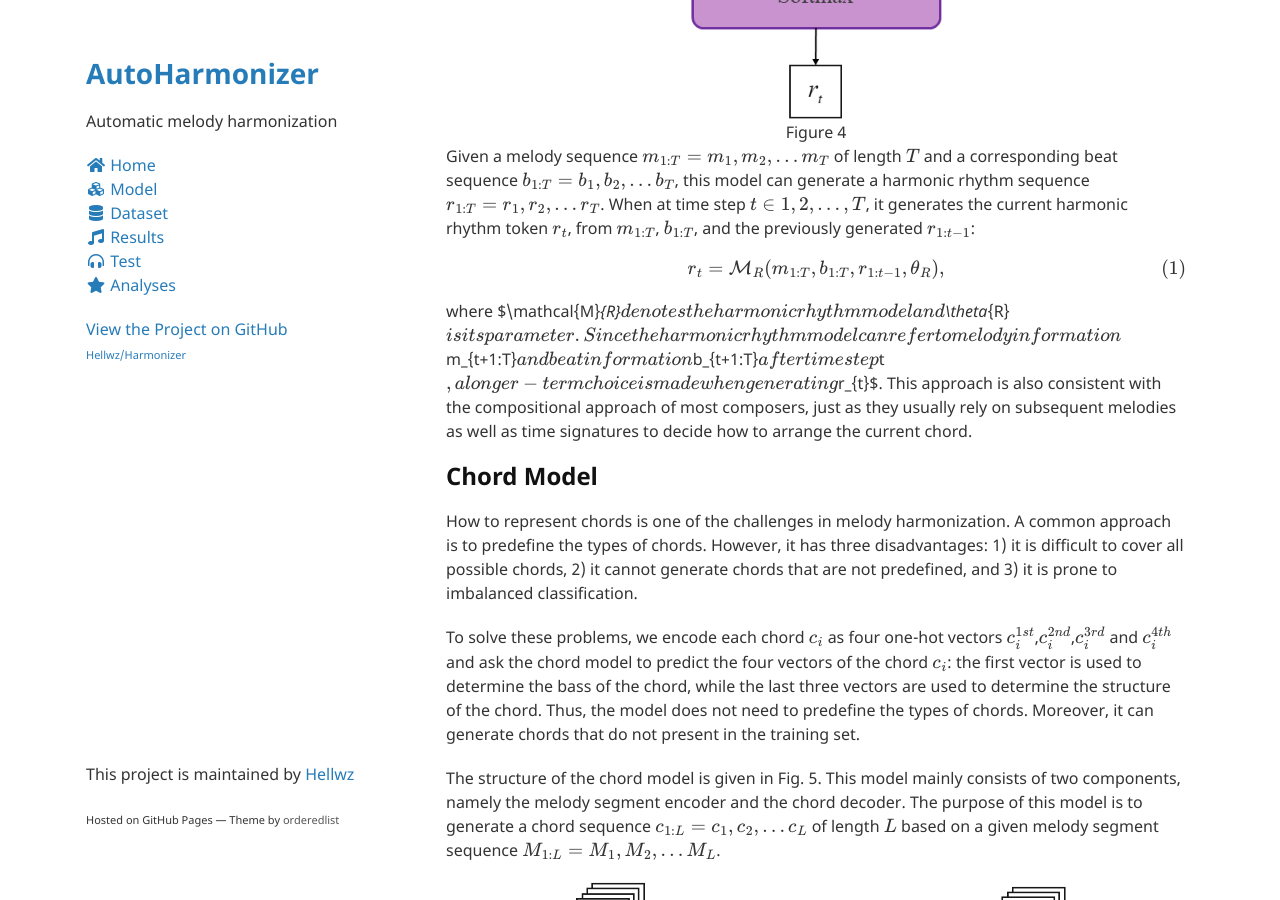
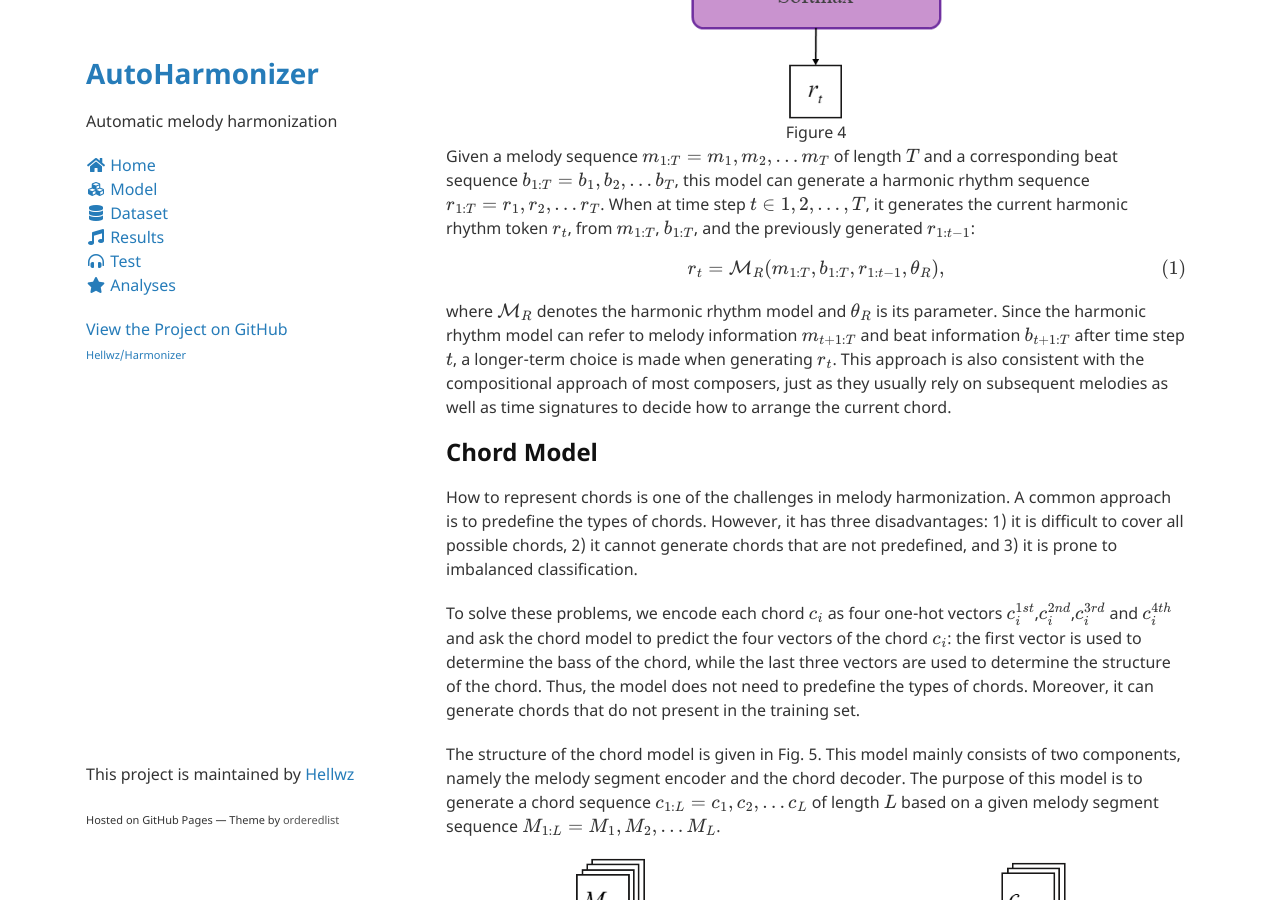
Before and after one commit to Hellwz/Harmonizer, a Jekyll site: the page built from docs/model.md, in a window 1280 px wide and 900 px high, scrolled down 2106 px. Built offline with Jekyll 4.4.1, drawn with Linux system fonts in a browser that asks for light colours; nearby versions of some CDN libraries; formulas are drawn with MathJax 3; some of the changed text lies outside the part shown.

Commit message:
fix formula bug

```diff
--- a/docs/model.md
+++ b/docs/model.md
@@ -43,9 +43,9 @@ As shown in Fig. 4, the harmonic rhythm model mainly consists of three component
 
 Given a melody sequence $m_{1:T}=\{m_{1},m_{2},...m_{T}\}$ of length $T$ and a corresponding beat sequence $b_{1:T}=\{b_{1},b_{2},...b_{T}\}$, this model can generate a harmonic rhythm sequence $r_{1:T}=\{r_{1},r_{2},...r_{T}\}$. When at time step $t\in\{1,2,...,T\}$, it generates the current harmonic rhythm token $r_{t}$, from $m_{1:T}$, $b_{1:T}$, and the previously generated $r_{1:t-1}$:
 
-$$r_{t}=\mathcal{M}_{R}(m_{1:T},b_{1:T},r_{1:t-1},\theta_{R}),\tag{1}$$
+$$r_{t}=\mathcal M_R(m_{1:T},b_{1:T},r_{1:t-1},\theta_{R}),\tag{1}$$
 
-where $\mathcal{M}_{R}$ denotes the harmonic rhythm model and $\theta_{R}$ is its parameter. Since the harmonic rhythm model can refer to melody information $m_{t+1:T}$ and beat information $b_{t+1:T}$ after time step $t$, a longer-term choice is made when generating $r_{t}$. This approach is also consistent with the compositional approach of most composers, just as they usually rely on subsequent melodies as well as time signatures to decide how to arrange the current chord.
+where $\mathcal M_R$ denotes the harmonic rhythm model and $\theta_{R}$ is its parameter. Since the harmonic rhythm model can refer to melody information $m_{t+1:T}$ and beat information $b_{t+1:T}$ after time step $t$, a longer-term choice is made when generating $r_{t}$. This approach is also consistent with the compositional approach of most composers, just as they usually rely on subsequent melodies as well as time signatures to decide how to arrange the current chord.
 
 ## Chord Model
 
@@ -65,9 +65,9 @@ As shown in Fig. 6, we cut the melody into small segments according to the durat
 
 When at time step $l\in\{1,2,...,L\}$, the chord model generates four chord vectors $c_{l}^{1st}$,$c_{l}^{2nd}$,$c_{l}^{3rd}$ and $c_{l}^{4th}$ of the current chord based on $M_{1:L}$ and the previously generated chords $c_{1:l-1}$:
 
-$$c_{l}^{n}=\mathcal{M}_{P}(M_{1:L},c_{1:l-1},\theta_{P}),\tag{2}$$
+$$c_{l}^{n}=\mathcal M_P(M_{1:L},c_{1:l-1},\theta_{P}),\tag{2}$$
 
-where $\mathcal{M}_{P}$ denotes the chord model, $\theta_{P}$ is its parameter and $n\in\{1,2,3,4\}$ is the index of the chord vector. By combining these four outputs for time step $l$, we can get the chord $c_{l}$ at time step $l$.
+where $\mathcal M_P$ denotes the chord model, $\theta_{P}$ is its parameter and $n\in\{1,2,3,4\}$ is the index of the chord vector. By combining these four outputs for time step $l$, we can get the chord $c_{l}$ at time step $l$.
 
 In addition, unlike the harmonic rhythm model, the chord model has four outputs, thus it also has four corresponding loss values. Since modifying any note in the chord will change the nature of it, we do not set weights for the four loss values.
 
@@ -79,7 +79,7 @@ To achieve the harmonic rhythm-controllable melody harmonization task, we use a
 
 $$p_{h}^{*}=p_{h}^{tan(\frac{\pi d}{2})},{\quad}{\,}p_{i}^{*}=(p_{h}-p_{h}^{*}) \cdot \frac{p_{i}}{\sum p_{\backslash h}}+p_{i},\tag{3}$$
 
-where $p_{h}$ and $p_{h}^{*}$ are the original and the new probability of the holding token, while $p_{i}$ and $p_{i}^{*}$ are the original and the new probabilities of non-holding tokens ($i\in \backslash h$). The first step in Eq. 3 is to change the probability of the holding token, and the second step is to ensure that the sum of the probabilities of all tokens is equal to 1. As shown in Fig. 7, when $d<0.5$, the probability of the holding token is increased, and when $d>0.5$, the probability of the holding token is decreased. Particularly, when $d=0.5$, the probabilities of all tokens do not change.
+where $p_h$ and $p_h^\*$ are the original and the new probability of the holding token, while $p_{i}$ and $p_{i}^{*}$ are the original and the new probabilities of non-holding tokens ($i\in \backslash h$). The first step in Eq. 3 is to change the probability of the holding token, and the second step is to ensure that the sum of the probabilities of all tokens is equal to 1. As shown in Fig. 7, when $d<0.5$, the probability of the holding token is increased, and when $d>0.5$, the probability of the holding token is decreased. Particularly, when $d=0.5$, the probabilities of all tokens do not change.
 
 <center><img src="figs/fig7.png" alt="fig7"></center>
 <center>Figure 7</center>
```
